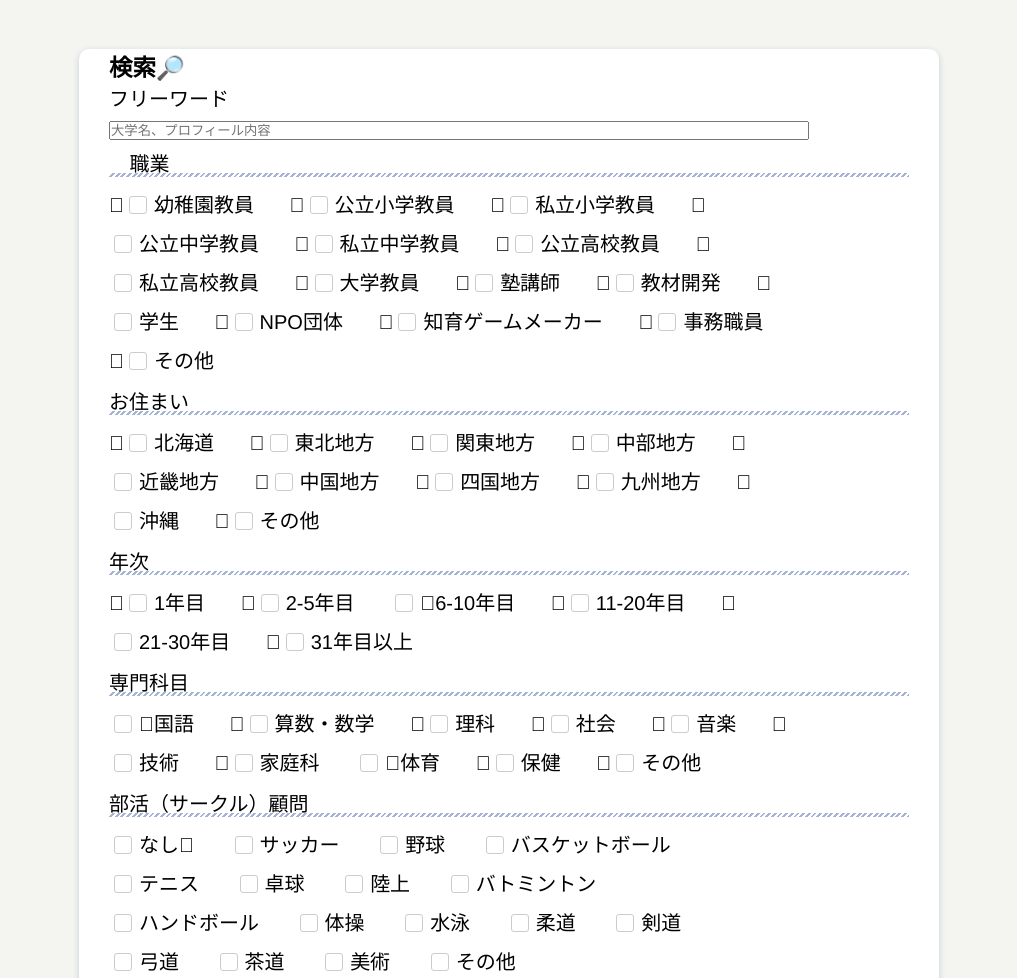
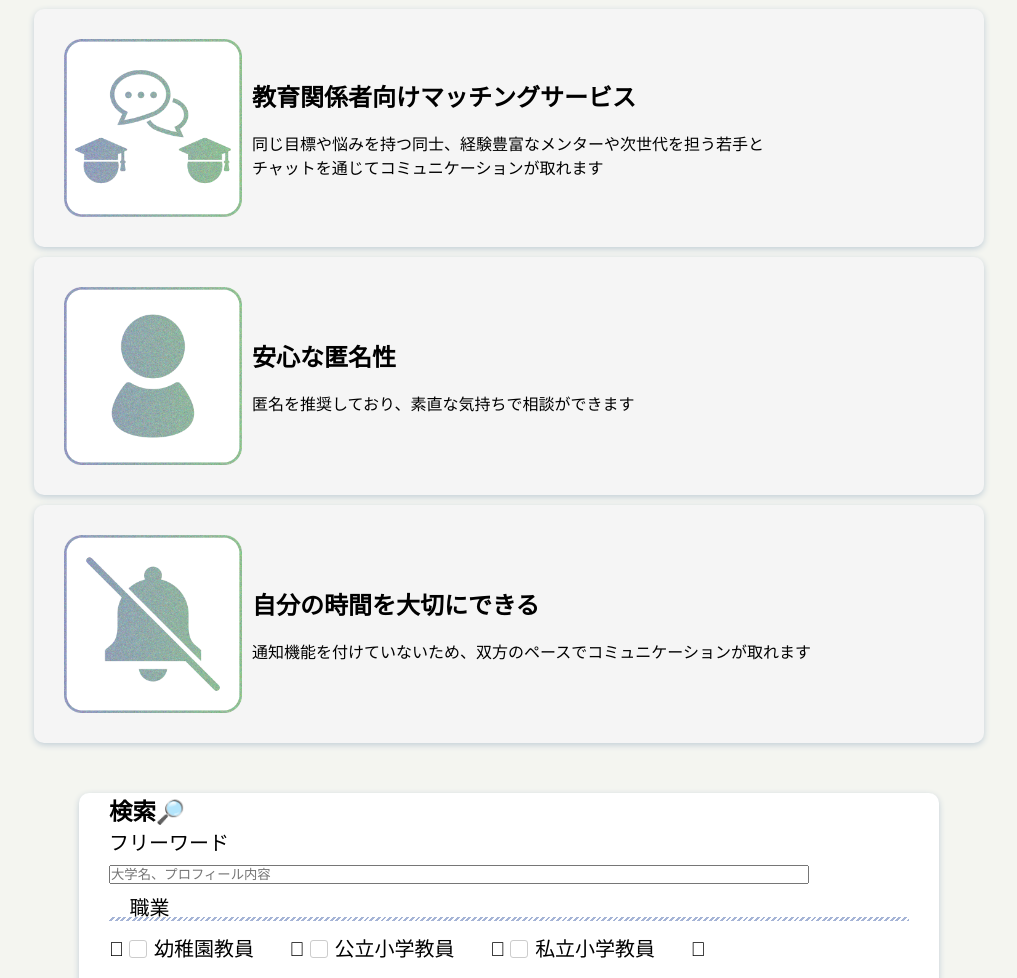
Before and after one commit to hawkcookie/CATALY, a Rails app: page / in a window 1280 px wide. Shown: the part 831-1809 px from the top of the page, without its empty margins (131-1148 px from the left). Run offline with Rails 7, Linux system fonts and the light colour scheme; style sheets or scripts are compiled from the project's sources; some libraries are stand-ins or nearby versions.

Commit message:
説明追加

```diff
--- a/app/assets/stylesheets/application.scss
+++ b/app/assets/stylesheets/application.scss
@@ -367,6 +367,88 @@
 
 }
 
+// 説明アイコン一覧
+.cataly_promotion_icon{
+  margin-right: auto;//ここで中央寄せを指定する。
+  margin-left : auto;
+  width:950px;
+
+}
+
+// 各種アイコン詳細設定
+.for_teacher_promotion{
+    width: 20%;
+    height: auto;
+
+}
+
+.notification_off_promotion{
+  width: 20%;
+  height: auto;
+}
+
+.anonymous_promotion{
+  width: 20%;
+  height: auto;
+}
+
+.for_teacher_all{
+  margin-top: 10px;
+  margin-bottom: 10px;
+  background-color: #F5F5F5;
+  box-shadow: 0 2px 6px #c1ced7;
+  border-radius: 10px;
+  padding-left: 30px;
+  padding-right: 30px;
+  padding-top: 30px;
+  padding-bottom: 30px;
+
+  display:flex;/* flexbox */
+  align-items: center; /* 垂直方向 */
+}
+
+.notification_off_all{
+  margin-top: 10px;
+  margin-bottom: 10px;
+  background-color: #F5F5F5;
+  box-shadow: 0 2px 6px #c1ced7;
+  border-radius: 10px;
+  padding-left: 30px;
+  padding-right: 30px;
+  padding-top: 30px;
+  padding-bottom: 30px;
+
+  display:flex;/* flexbox */
+  align-items: center; /* 垂直方向 */
+}
+
+.anonymous_all{
+  margin-top: 10px;
+  margin-bottom: 10px;
+  background-color: #F5F5F5;
+  box-shadow: 0 2px 6px #c1ced7;
+  border-radius: 10px;
+  padding-left: 30px;
+  padding-right: 30px;
+  padding-top: 30px;
+  padding-bottom: 30px;
+
+  display:flex;/* flexbox */
+  align-items: center; /* 垂直方向 */
+}
+
+.for_teacher_sentence{
+margin-left: 10px;
+}
+
+.notification_off_sentence{
+  margin-left: 10px;
+}
+
+.anonymous_sentence{
+  margin-left: 10px;
+}
+
 /*ヘッダー部分の中身*/
 .menu{
   margin-right: auto;//ここで中央寄せを指定する。
--- a/app/views/comments/index.html.erb
+++ b/app/views/comments/index.html.erb
@@ -183,6 +183,41 @@
 
     <%= image_tag 'cataly_promotion.png', :class => "cataly_promotion" %>
 
+<div class="cataly_promotion_icon">
+
+    <div class="for_teacher_all">
+      <%= image_tag 'for_teacher_promotion.png', :class => "for_teacher_promotion" %>
+      <div class="for_teacher_sentence">
+        <h2><strong>教育関係者向けマッチングサービス</strong>　</h2>
+        <br>同じ目標や悩みを持つ同士、経験豊富なメンターや次世代を担う若手と
+        <br>チャットを通じてコミュニケーションが取れます
+        <br>
+      </div>
+    </div>
+
+
+    <div class="anonymous_all">
+      <%= image_tag 'anonymous_promotion.png', :class => "anonymous_promotion" %>
+      <div class="anonymous_sentence">
+        <h2><strong>安心な匿名性</strong></h2>
+        <br>匿名を推奨しており、素直な気持ちで相談ができます
+        <br>
+      </div>
+    </div>
+
+
+    <div class="notification_off_all">
+      <%= image_tag 'notification_off_promotion.png', :class => "notification_off_promotion" %>
+      <div class="notification_off_sentence">
+        <h2><strong>自分の時間を大切にできる</strong>　</h2>
+        <br>通知機能を付けていないため、双方のペースでコミュニケーションが取れます
+        <br>
+      </div>
+    </div>
+
+</div>
+
+
     <!-- ユーザーがログインしていた時の処理 -->
   <div class="button">
   <h3>検索🔎</h3>
```
Also changed, not shown: app/uploaders/image_uploader.rb (+9 -3 lines), config/initializers/carrierwave.rb (added, +29 -0 lines), Gemfile, Gemfile.lock, app/assets/images/anonymous_promotion.png (added), app/assets/images/for_teacher_promotion.png (added), app/assets/images/notification_off_promotion.png (added), 1 other file.
